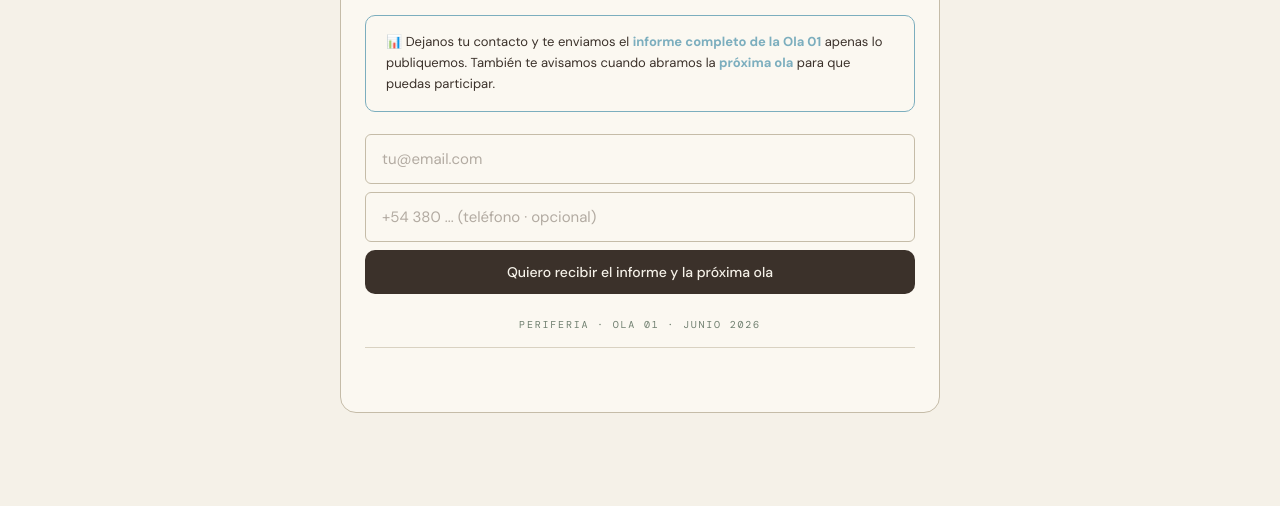
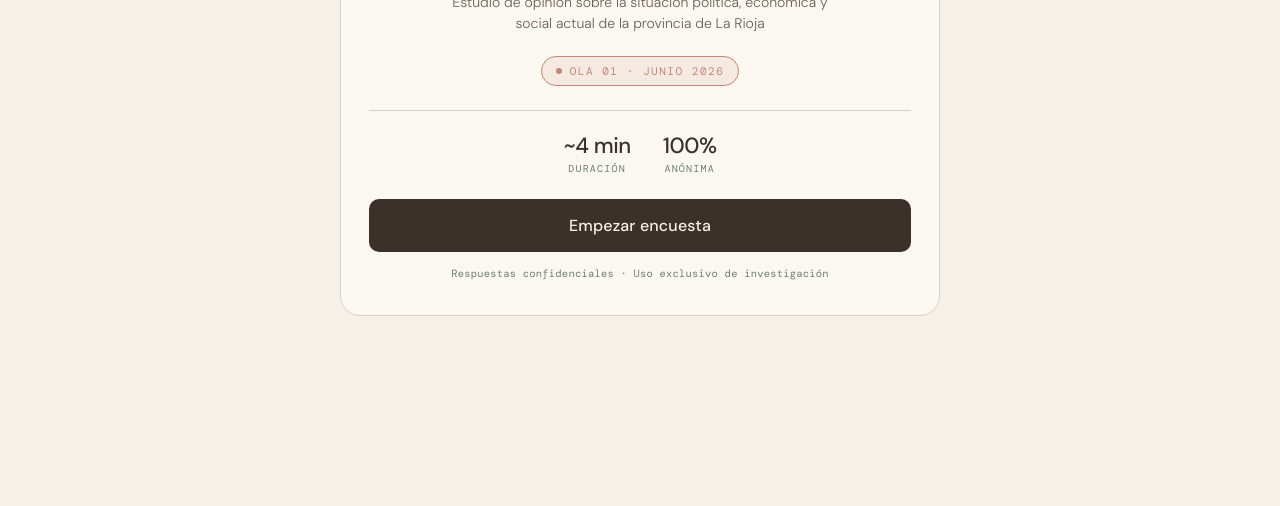
Before and after one commit to periferia-ar/periferia, a plain HTML site: page index.html in a window 1280 px wide. Shown: the part 294-800 px from the top of the page. Drawn offline with nearby package versions, Linux system fonts and the light colour scheme; a web font is replaced by a local one.

Commit message:
Update index.html

```diff
--- a/index.html
+++ b/index.html
@@ -831,7 +831,7 @@ const OLA_KEY_SUFFIX = 'ola_' + OLA_ACTUAL;
 // El resto (link directo, orgánicos, virales) ve la pantalla de cierre.
 // Para reabrir a todos en una próxima ola: ACCESO_RESTRINGIDO = false.
 // ============================================================
-const ACCESO_RESTRINGIDO = true;
+const ACCESO_RESTRINGIDO = false;
 const UTM_TERM_PERMITIDOS = [];
 const PERIFERIA_COMPLETED_KEY = 'periferia_completed_' + OLA_KEY_SUFFIX;
 const PERIFERIA_STORAGE_PREFIX = 'periferia_' + OLA_KEY_SUFFIX + ':';
```
